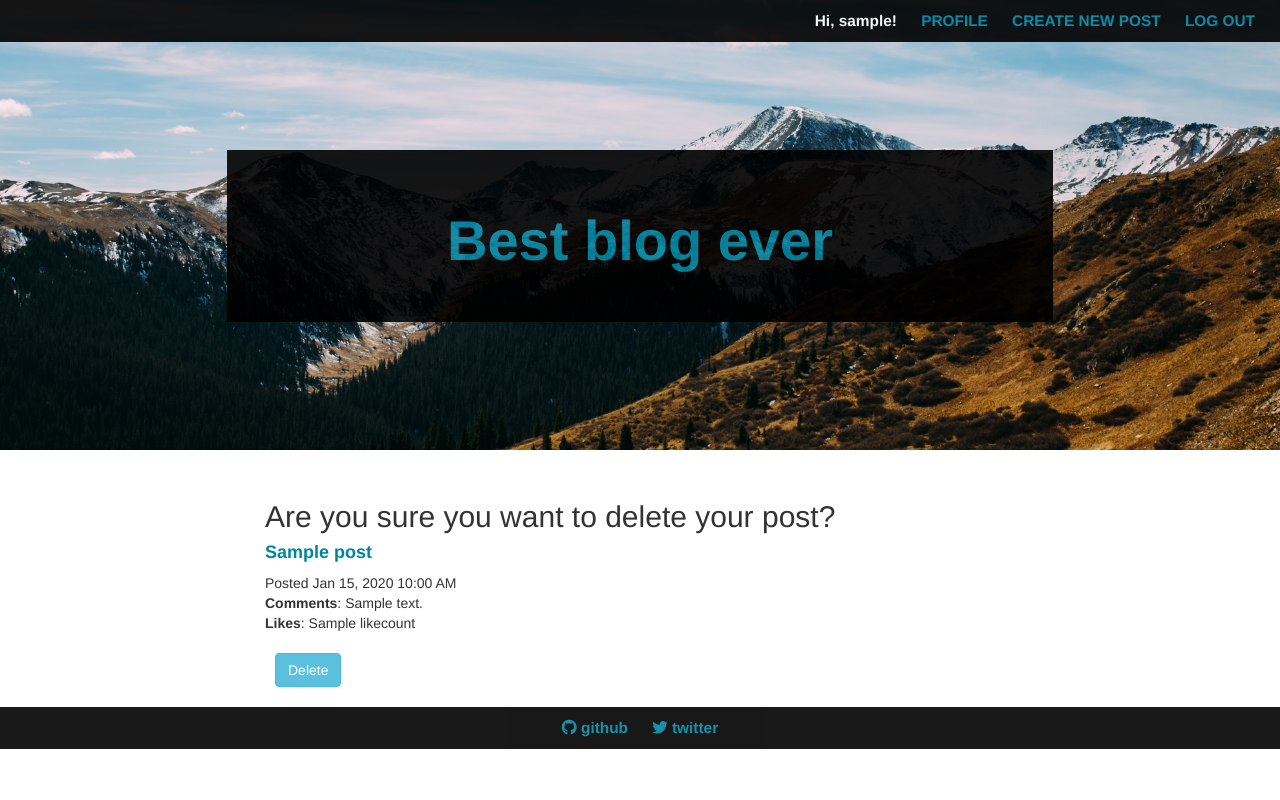
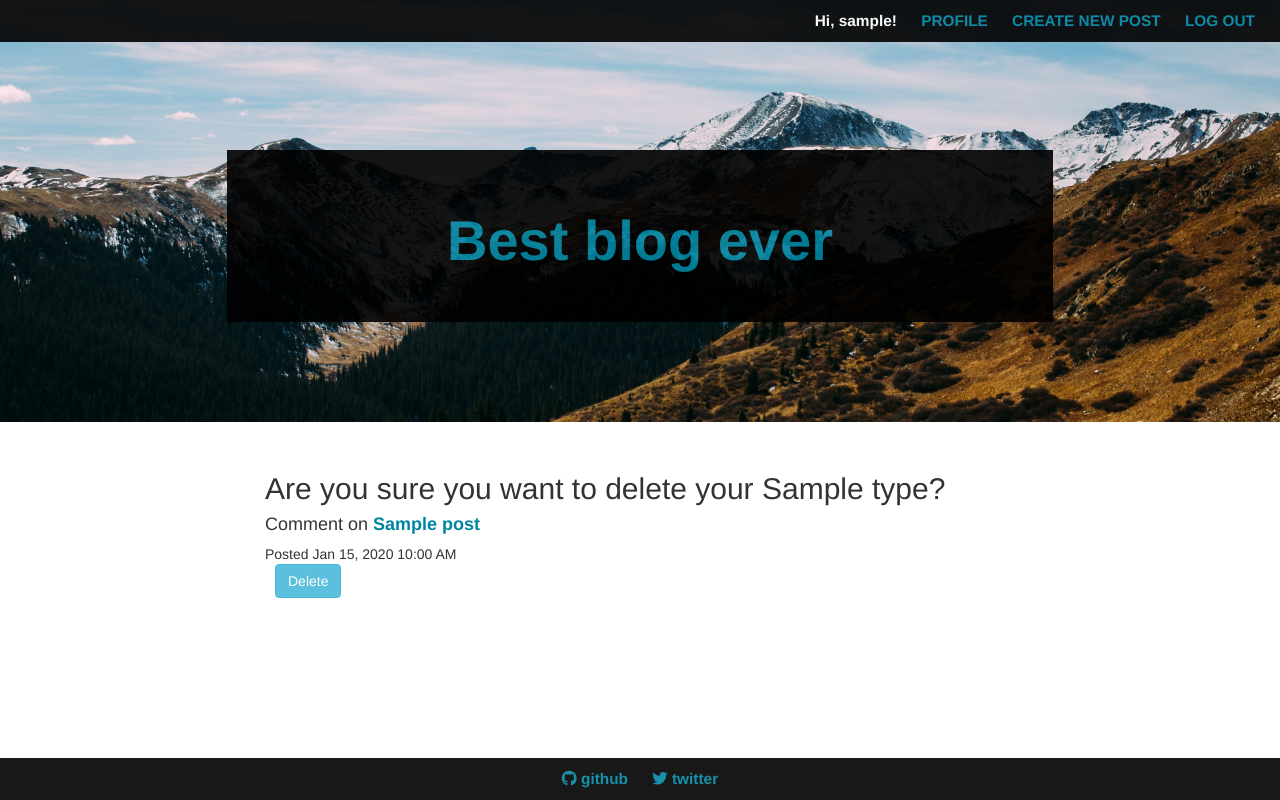
Before and after one commit to asuozzo/buildablog, a Python web app: template templates/delete.html in a window 1280 px wide. Run offline with Jinja, Linux system fonts and the light colour scheme; the template is opened without the code that fills it: most values are stand-ins (such as "Sample title", 1, 10 or a date in 2020); some libraries are stand-ins or nearby versions.

Commit message:
Comment edit and delete functionality, added comments and some other stuff

```diff
--- a/static/main.css
+++ b/static/main.css
@@ -3,6 +3,12 @@
     -moz-box-sizing: border-box;
     -ms-box-sizing: border-box;
     box-sizing: border-box;
+}
+
+html, body {
+    height: 100%;
+    margin: 0;
+    padding: 0;
 }
 
 h1 {
@@ -37,7 +43,7 @@
 
 
 .main-header {
-    padding: 150px 20px 300px 20px;
+    padding: 150px 20px 100px 20px;
 }
 
 .header-background {
@@ -76,6 +82,10 @@
 }
 .navbar-custom .nav li a {
     text-transform: uppercase;
+}
+
+content {
+    flex:1;
 }
 
 .post-heading {
@@ -143,6 +153,12 @@
     color: #aa6708;
 }
 
+.main-body{
+    display: flex;
+    flex-direction: column;
+    min-height: 100%;
+}
+
 @media (max-width: 550px) {
     .hello {
         display:none;
--- a/templates/base.html
+++ b/templates/base.html
@@ -8,6 +8,7 @@
     <title>My blog</title>
 </head>
 <body>
+    <div class="main-body">
         <nav class="navbar navbar-default navbar-custom navbar-fixed-top">
             <div class="container-fluid">
                 <ul class="nav">
@@ -29,21 +30,22 @@
             </div>
         </header>
 
-    <div class="container">
+        <content class="container">
             <div class="row">
                 {% block content %}
                 {% endblock %}
             </div>
-    </div>
-    <div class="container footer">
+        </content>
+        <footer class="container footer">
             <div class="row">
-            <footer class="col-xs-12 col-md-8 col-md-offset-2 ">
+                <div class="col-xs-12 col-md-8 col-md-offset-2 ">
                     <ul class="footer-info">
                         <li><a href="https://www.github.com/asuozzo"><i class="fa fa-github"></i> github</a></li>
                         <li><a href="https://www.twitter.com/asuozzo"><i class="fa fa-twitter"></i> twitter</a></li>
                     </ul>
+                </div>
+            </div>
         </footer>
-        </div>
     </div>
 </body>
 </html>
--- a/templates/blogpage.html
+++ b/templates/blogpage.html
@@ -24,14 +24,14 @@
                     {% for c in comments %}
                         <div class="comment well">
                           <div class="comment-content">
-                            {{c._render_text | safe}}
+                            {{c.comment | safe}}
                           </div>
                           <div class="comment-info">
                             posted by {{c.user}} on {{c.created.strftime("%b %d, %Y")}}
                           </div>
                         {% if c.user == username %}
                         <div class="edit-comment">
-                            <a href="{{post.key.integer_id()}}/{{c.key.integer_id()}}/edit">Edit</a> | <a href="{{post.key.integer_id()}}/{{c.key.integer_id()}}/delete">Delete</a>
+                            <a href="{{post.key.integer_id()}}/comment/{{c.key.integer_id()}}/edit">Edit</a> | <a href="{{post.key.integer_id()}}/comment/{{c.key.integer_id()}}/delete">Delete</a>
                         </div>
                         {% endif %}
                         </div>
--- a/templates/delete.html
+++ b/templates/delete.html
@@ -2,12 +2,18 @@
 
 {% block content %}
 <div class="col-xs-12 col-md-8 col-md-offset-2">
-    <h2>Are you sure you want to delete your post?</h2>
-    <h4><a href="/{{post.key.integer_id()}}">{{post.subject}}</a></h4>
-    <div class="post-info">Posted {{post.created.strftime("%b %d, %Y %I:%M %p")}}</div>
 
-    <b>Comments</b>: {{post.commentcount}}<br>
-    <b>Likes</b>: {{post.likecount}}<br><br>
+    <h2>Are you sure you want to delete your {{type}}?</h2>
+    {% if type == "post" %}
+        <h4><a href="/{{post.key.integer_id()}}">{{post.subject}}</a></h4>
+        <div class="post-info">Posted {{post.created.strftime("%b %d, %Y %I:%M %p")}}</div>
+
+        <b>Comments</b>: {{post.commentcount}}<br>
+        <b>Likes</b>: {{post.likecount}}<br><br>
+    {% else %}
+        <h4>Comment on <a href="/{{post.key.integer_id()}}">{{post.subject}}</a></h4>
+        <div class="post-info">Posted {{comment.created.strftime("%b %d, %Y %I:%M %p")}}</div>
+    {% endif %}
 
     <form method="post" class="entry-form">
         <input type="submit" class="btn btn-info" value="Delete">
```
Also changed, not shown: main.py (+67 -21 lines), templates/edit.html (+6 -1 lines). Lines whose indentation alone changed are shown as unchanged.
